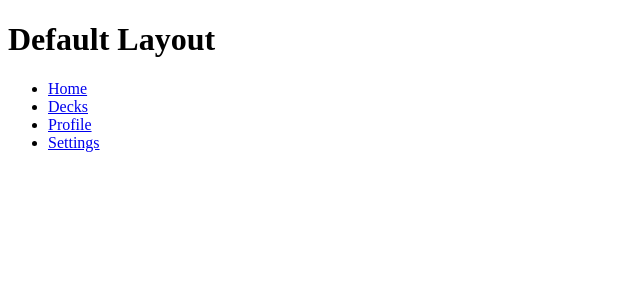
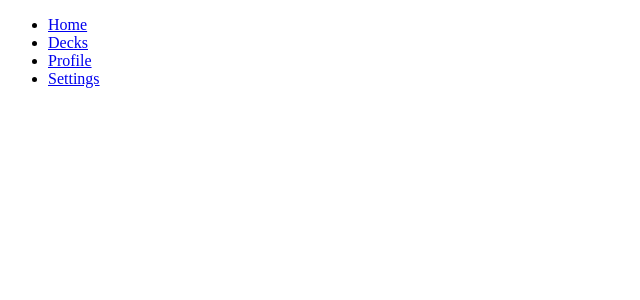
Before and after one commit to nhocvukhoa/nuxt2_js_basic, a Nuxt app: page / in a window 1280 px wide. Shown: the top 300 px of the page, without its empty margins (0-640 px from the left). Built offline with nearby package versions, Linux system fonts and the light colour scheme.

Commit message:
feature error default page

```diff
--- a/layouts/default.vue
+++ b/layouts/default.vue
@@ -1,6 +1,5 @@
 <template>
   <div>
-    <h1>Default Layout</h1>
     <nuxt />
   </div>
 </template>
--- /dev/null
+++ b/layouts/error.vue
@@ -0,0 +1,5 @@
+<template>
+  <div>
+    <h1>Something went wrong, please check again</h1>
+  </div>
+</template>
```
